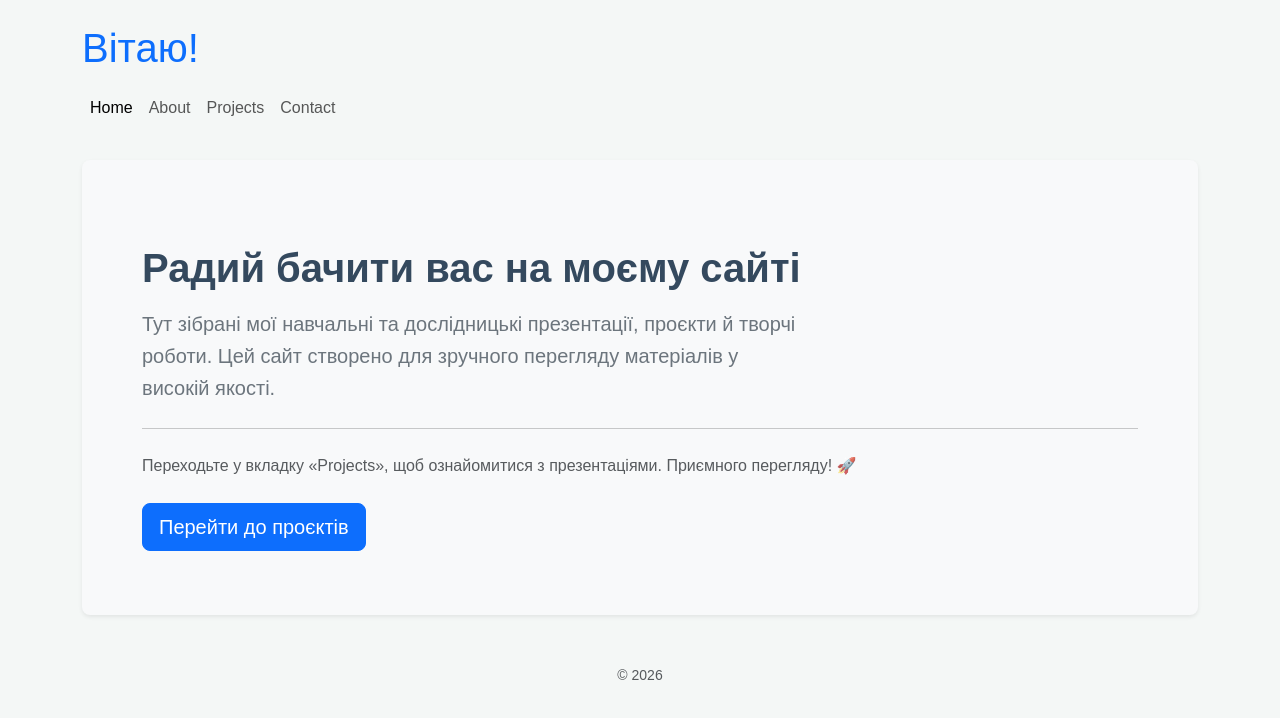
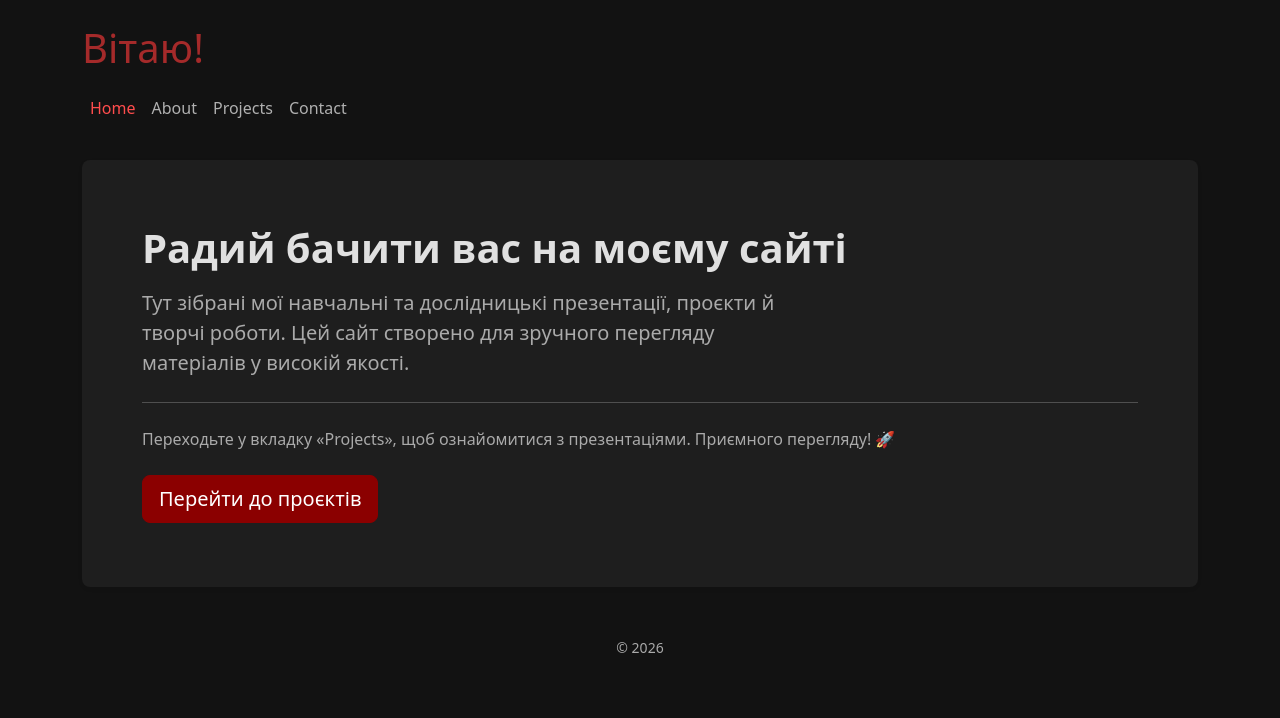
Before and after one commit to wxiwx/design, a plain HTML site: page index.html in a window 1280 px wide. Drawn offline with nearby package versions, Linux system fonts and the light colour scheme.

Commit message:
Implement dark theme styles in styles.css
Updated styles for dark theme with improved color contrasts.

```diff
--- a/styles.css
+++ b/styles.css
@@ -1,20 +1,43 @@
+/* Темний фон сайту та світлий текст */
 body {
-    background-color: #f4f7f6;
-    font-family: Arial, sans-serif;
-    color: #333;
-    padding: 20px;
+    background-color: #121212 !important;
+    color: #e0e0e0 !important;
 }
-h1 {
-    color: #2c3e50;
+
+/* Робимо картки та головні блоки темними */
+.bg-light, .card {
+    background-color: #1e1e1e !important;
+    color: #e0e0e0 !important;
+    border-color: #2c2c2c !important;
 }
-h2 {
-    color: #34495e;
-    margin-top: 20px;
+
+/* Змінюємо синій колір заголовок та акцентів на бордовий */
+.text-primary {
+    color: #a52a2a !important; /* Насичений бордовий/вишневий */
 }
-p {
-    line-height: 1.6;
+
+/* Колір кнопок та активних посилань робимо бордовим */
+.btn-primary {
+    background-color: #8b0000 !important; /* Темно-бордовий */
+    border-color: #8b0000 !important;
 }
-footer {
-    text-align: center;
-    margin-top: 40px;
+
+.btn-primary:hover {
+    background-color: #a52a2a !important; /* Світліший бордовий при наведенні */
+    border-color: #a52a2a !important;
 }
+
+/* Колір посилань в навігації */
+.navbar .nav-link {
+    color: #b0b0b0 !important;
+}
+
+.navbar .nav-link:hover,
+.navbar .nav-link.active {
+    color: #ff4d4d !important; /* Яскравий акцент для активної сторінки */
+}
+
+/* Текст-підказки */
+.text-secondary, .text-muted {
+    color: #aaaaaa !important;
+}
```
